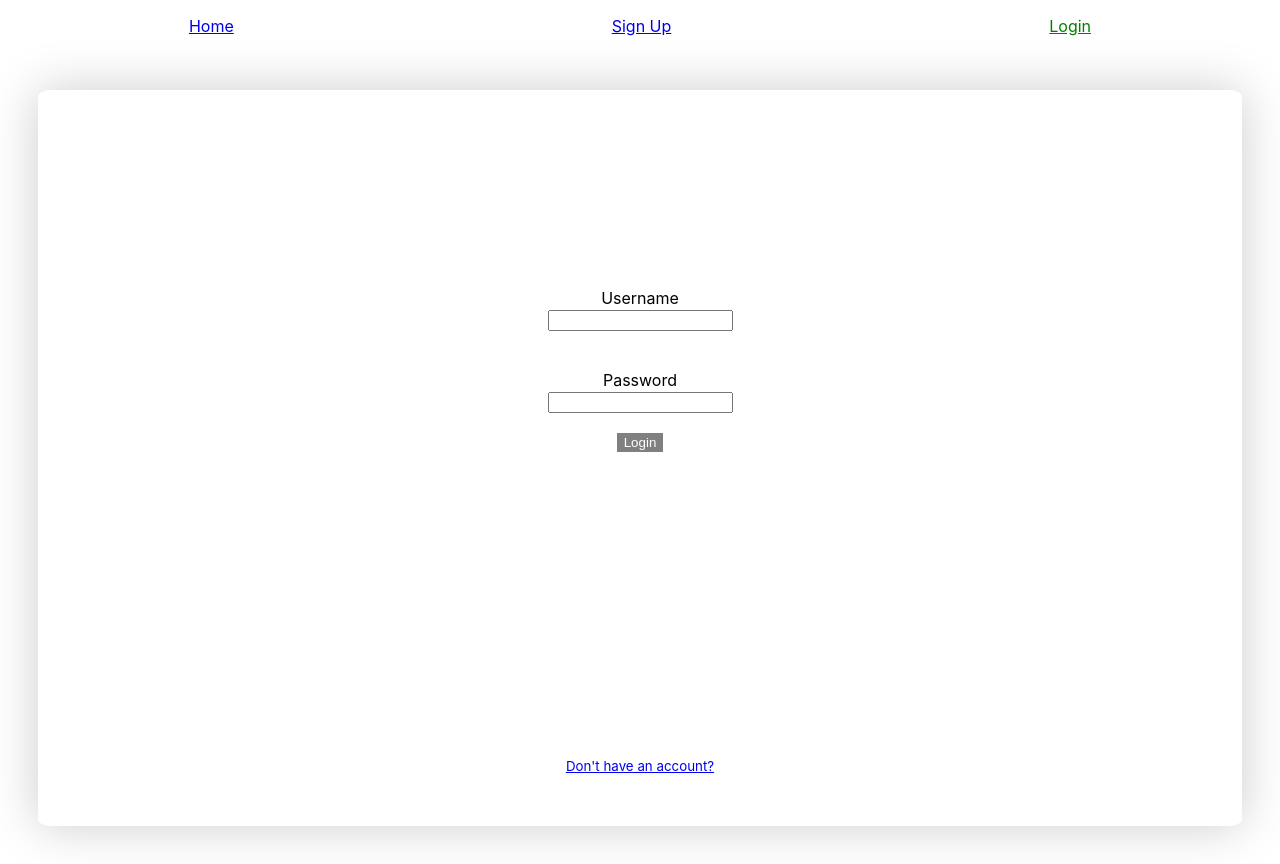
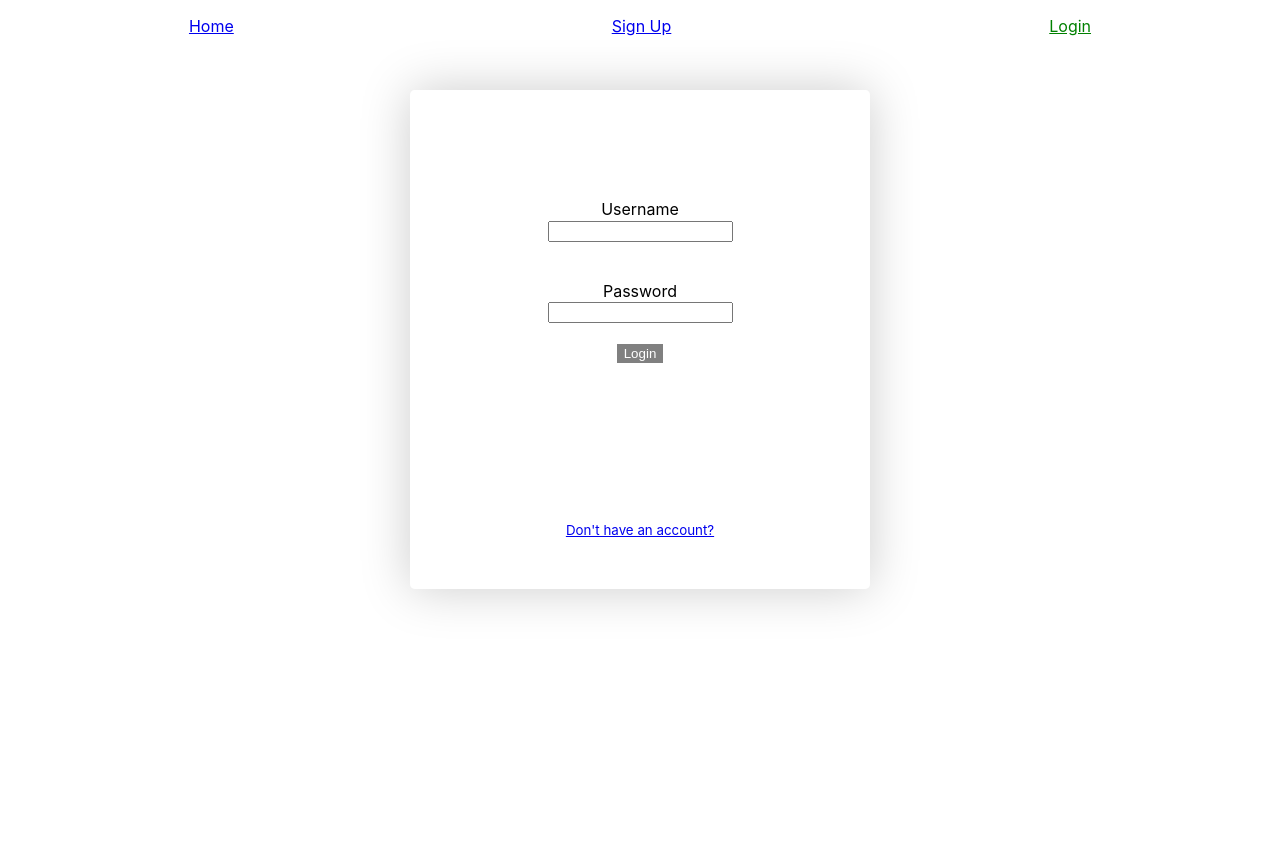
Before and after one commit to BeatrizJB/Invenire-Frontend, a React (Create React App) app: page /login in a window 1280 px wide. After the commit the page ends 800 px from the top, so only its background shows below. Built offline with nearby package versions, Linux system fonts and the light colour scheme; no server answers.

Commit message:
fixed auth cards

```diff
--- a/src/App.css
+++ b/src/App.css
@@ -42,7 +42,7 @@ ul {
 }
 
 img {
-  width: 100%;
+  width: 50%;
 }
 
 li {
@@ -179,7 +179,7 @@ label {
 /* .Butts:hover {
   background-color: transparent;
   color: black;
-} */ */
+} */
 
 
 /* BUTTONS END --------------------------------------- */
@@ -195,19 +195,6 @@ label {
   align-items: center;
   margin-top: 5%;
 }
-
-.Form2 {
-  margin: 0% ;
-  display: flex;
-  flex-direction: column;
-  justify-items: center ;
-}
-
-
-.Form3 {
-  margin: 40% 0 20% 0;
-}
-
 
 .Donthave {
   display: flex;
@@ -248,7 +235,6 @@ label {
   border-radius: 1%;
   padding: 3%;
   margin: 3%;
-
 }
 
 .Formbutt {
@@ -293,6 +279,27 @@ label {
   box-shadow: 0 0 50px #ccc;
   background-color: transparent;
   border-radius: 1%;
+}
+
+.Auth {
+  display: flex;
+  flex-direction: column;
+  align-items: center;
+  justify-content: center;
+  justify-items: center;
+}
+
+.AuthForm {
+  box-shadow: 0 0 50px #ccc;
+  background-color: transparent;
+  border-radius: 1%;
+  padding: 3%;
+  margin: 3%;
+  width: 30%;
+  display: flex;
+  flex-direction: column;
+  align-items: center;
+  justify-content: center;
 }
 
 
--- a/src/components/Login.js
+++ b/src/components/Login.js
@@ -32,8 +32,8 @@ class Login extends React.Component {
     const { username, password } = this.state;
     return (
       <>
-        <section>
-          <div className="AddLongForm">
+        <section className="Auth">
+          <div className="AuthForm">
             <div className="Add">
               <form onSubmit={this.handleFormSubmit}>
                 <div className="Add">
--- a/src/components/Signup.js
+++ b/src/components/Signup.js
@@ -30,9 +30,9 @@ class Signup extends React.Component {
     const { username, password } = this.state;
     return (
       <>
-        <section className="AddLongForm">
-          <div className="Add">
-            <div>
+        <section className="Auth">
+          <div className="AuthForm">
+            <div className="Add">
               <form onSubmit={this.handleFormSubmit}>
                 <div className="Add">
                   <label>Username</label>
```
